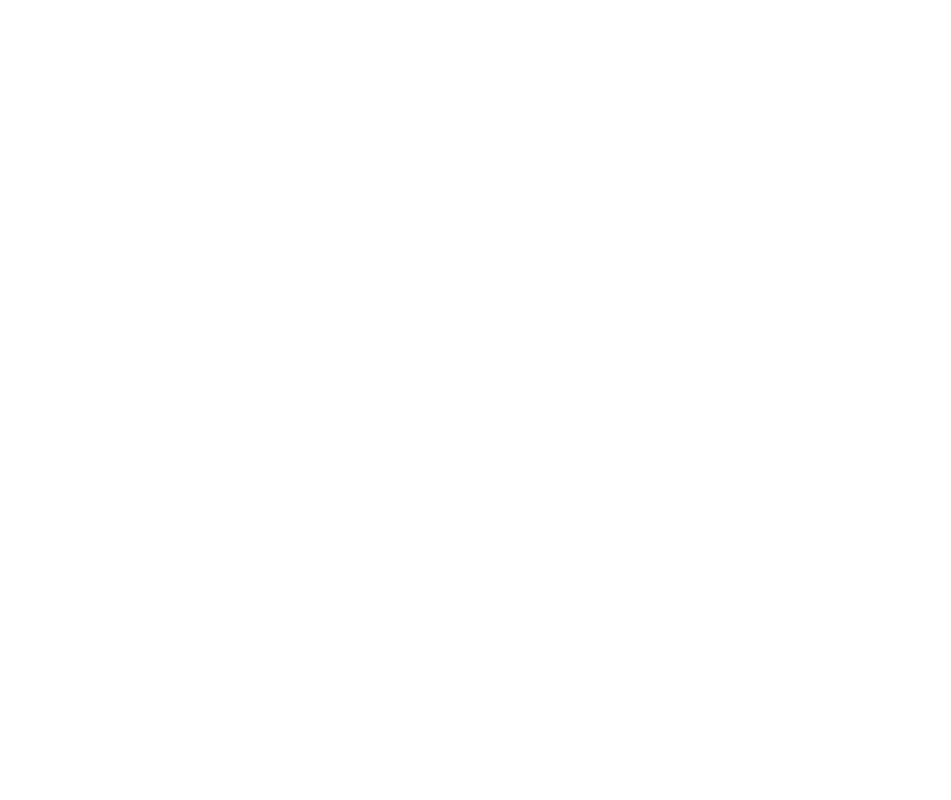
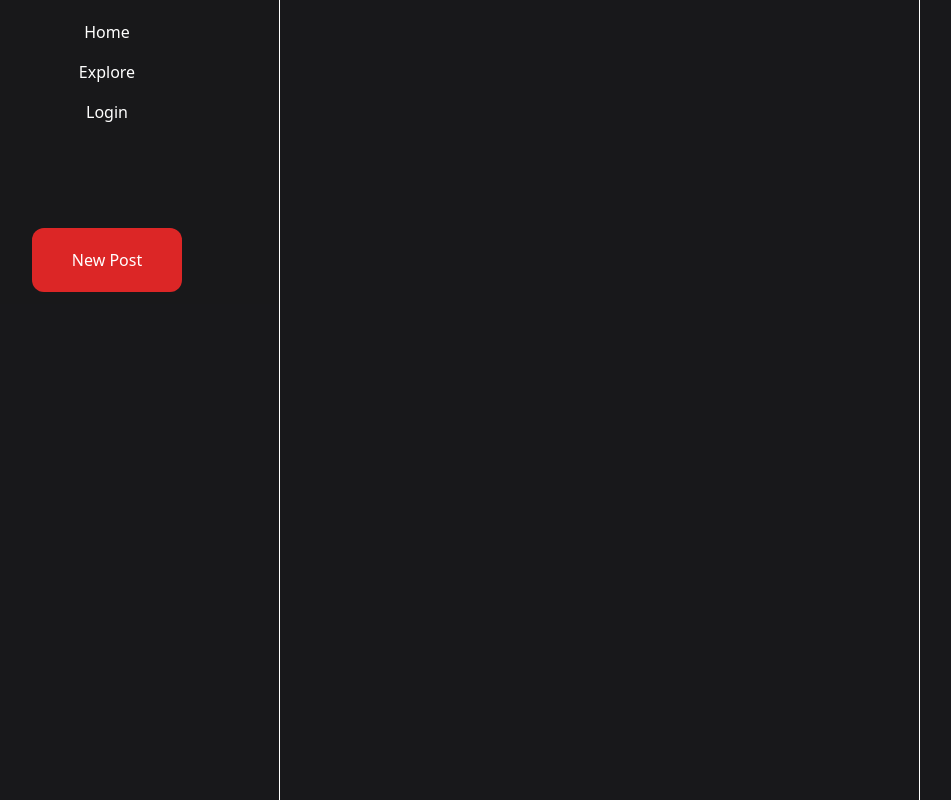
Before and after one commit to thepug432/MERN-twitter-clone, a React (Create React App) app in the folder client/: page /explore in a window 1280 px wide. Before the commit this address had no page. Shown: the whole page, without its empty margins (41-992 px from the left). Built offline with nearby package versions, Linux system fonts and the light colour scheme.

Commit message:
added explore component

```diff
--- a/client/src/App.js
+++ b/client/src/App.js
@@ -7,6 +7,7 @@
 import Liked from './pages/Liked';
 import FullPost from './pages/FullPost';
 import FullUser from './pages/FullUser';
+import Explore from './pages/Explore';
 
 function App() {
   return (
@@ -23,6 +24,7 @@
         {/* unprotected routes */}
         <Route path='/post/:id' element={<FullPost/>} />
         <Route path='/user/:id' element={<FullUser/>} />
+        <Route path='/explore' element={<Explore/>} />
 
       </Routes>
     </Router>
--- /dev/null
+++ b/client/src/pages/Explore.jsx
@@ -0,0 +1,12 @@
+import React from 'react'
+import Wrapper from '../components/Wrapper'
+
+function Explore() {
+  return (
+    <Wrapper>
+
+    </Wrapper>
+  )
+}
+
+export default Explore
```
